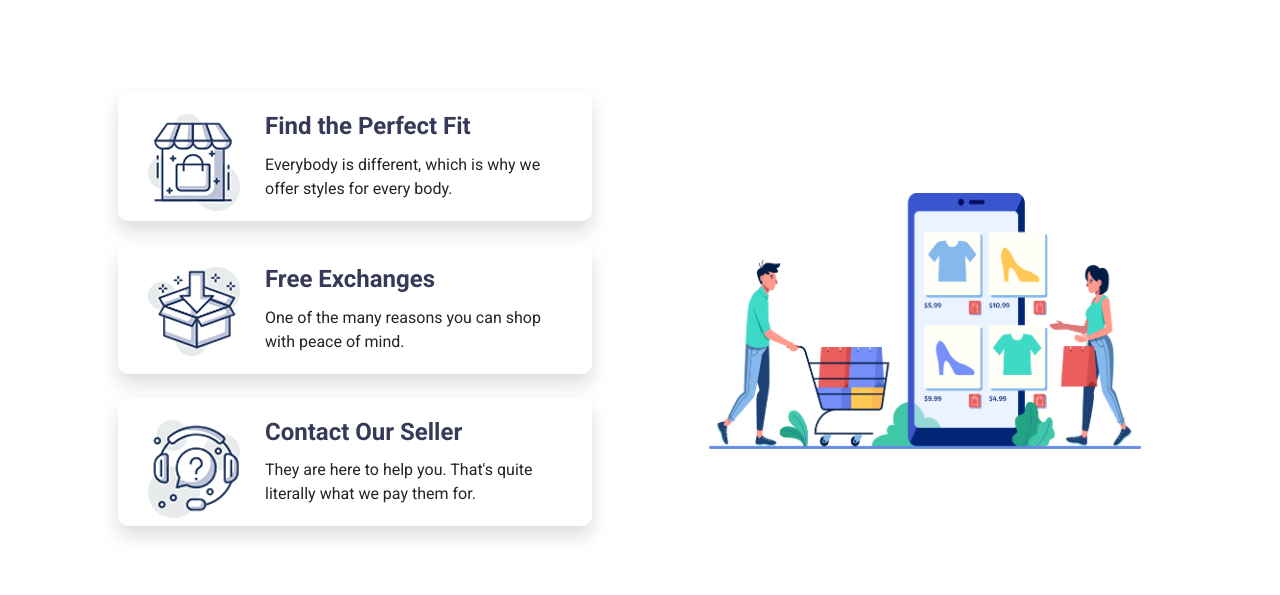
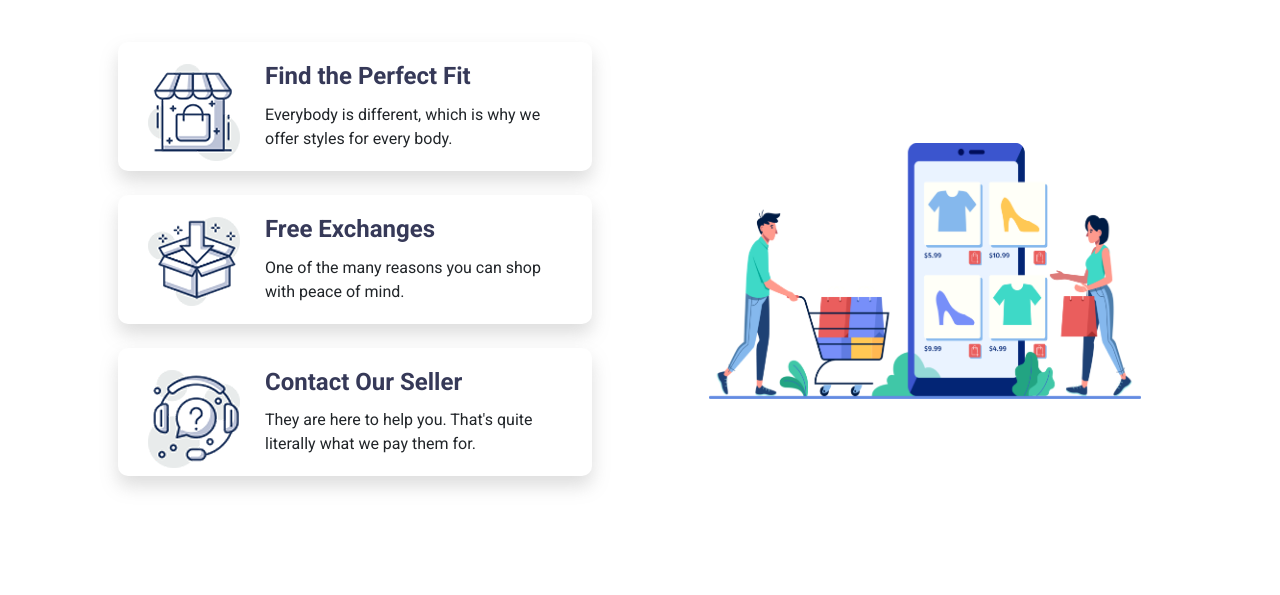
Before and after one commit to tameemshahriar/backpack-moon-website, a plain HTML site: page index.html in a window 1280 px wide. Shown: the part 780-1375 px from the top of the page. Drawn offline with nearby package versions, Linux system fonts and the light colour scheme.

Commit message:
small modifications

```diff
--- a/style.css
+++ b/style.css
@@ -52,6 +52,7 @@ body{
     background-color: #FFFFF4;
     border-radius: 10px;
     height: 720px;
+    margin-bottom: -50px;
 }
 .carousel-item{
     padding: 20px 40px;
@@ -95,6 +96,10 @@ h5 {
 .card-head{
     padding: 5% 5% 0 5%;
 
+}
+.features {
+    margin-top: -100px;
+    margin-bottom: 100px;
 }
 .feature-card{
     background-color:rgb(255, 255, 255);
```
